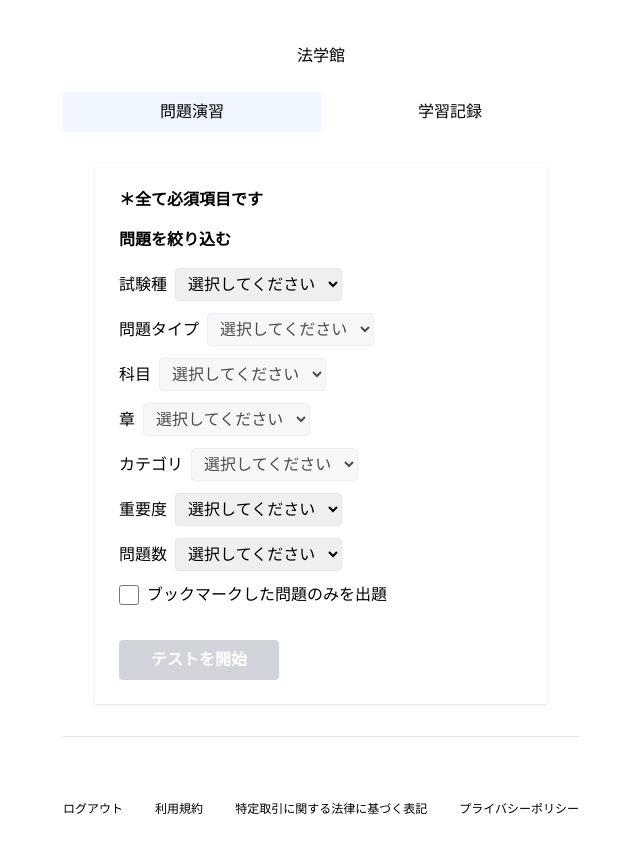
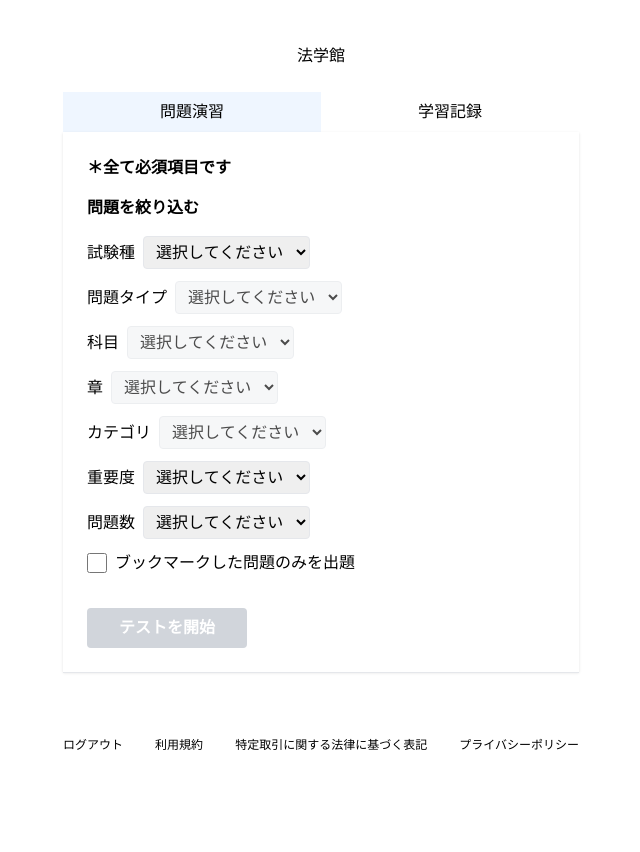
Before and after one commit to omegamaster86/supabase-mcp, a Next.js app: page /top-page in a window 1280 px wide. Shown: the top 852 px of the page, without its empty margins (319-959 px from the left). Built offline with nearby package versions, Linux system fonts and the light colour scheme.

Commit message:
トップページのレイアウトを改善し、コンポーネントの構造を整理しました。タブボタンとメインコンテンツをラップする新しいコンテナを追加しました。

```diff
--- a/app/top-page/page.tsx
+++ b/app/top-page/page.tsx
@@ -1,9 +1,9 @@
 "use client";
 import Footer from "@/components/footer/page";
+import Header from "@/components/header/page";
 import React, { useState } from "react";
+import ExerciseComponent from "./exercise-component";
 import TabButton from "./tab-button";
-import Header from "@/components/header/page";
-import ExerciseComponent from "./exercise-component";
 
 const StudyRecordComponent = () => <div>学習記録コンポーネント</div>;
 
@@ -11,7 +11,8 @@ const Page = () => {
 	const [tab, setTab] = useState<"exercise" | "record">("exercise");
 
 	return (
-		<div className="flex flex-col min-h-screen">
+		<div className="flex flex-col w-full">
+			<div className="flex flex-col max-w-5xl ">
 				<Header />
 				<nav className="flex">
 					<TabButton
@@ -24,10 +25,15 @@ const Page = () => {
 						学習記録
 					</TabButton>
 				</nav>
-			<main style={{ flex: 1, padding: "2rem" }}>
-				{tab === "exercise" ? <ExerciseComponent /> : <StudyRecordComponent />}
+				<main>
+					{tab === "exercise" ? (
+						<ExerciseComponent />
+					) : (
+						<StudyRecordComponent />
+					)}
 				</main>
 				<Footer />
+			</div>
 		</div>
 	);
 };
```
Lines whose indentation alone changed are shown as unchanged.
